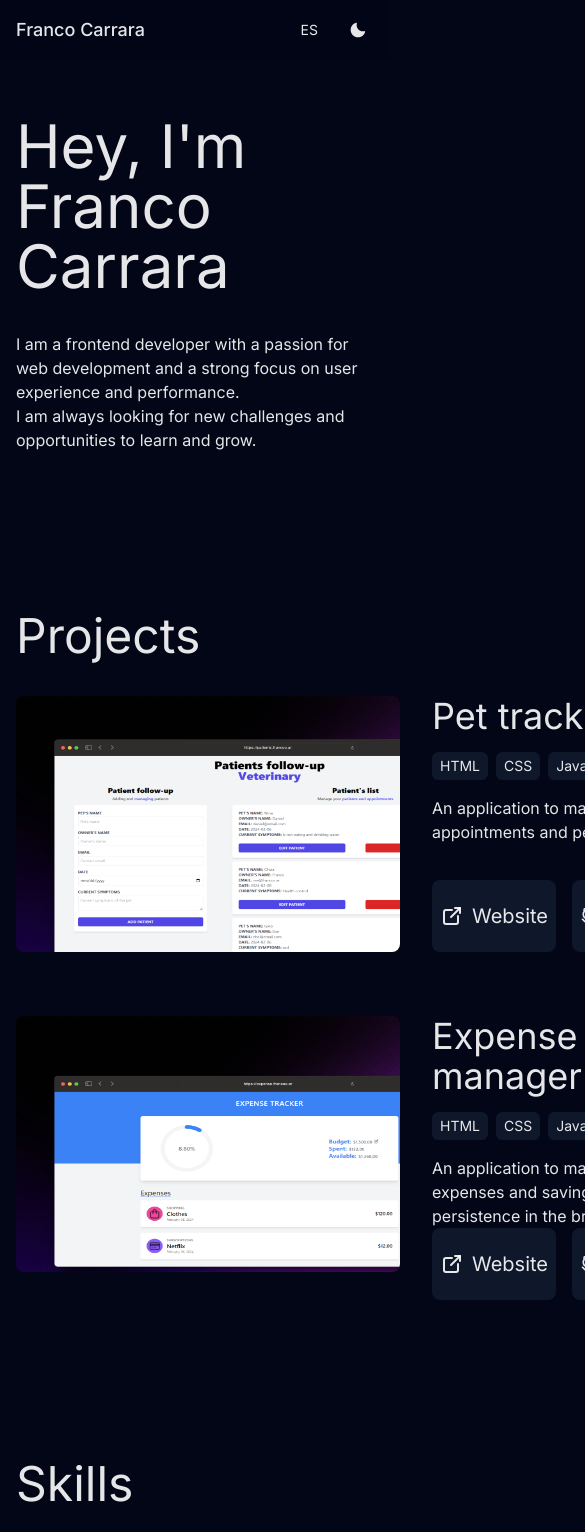
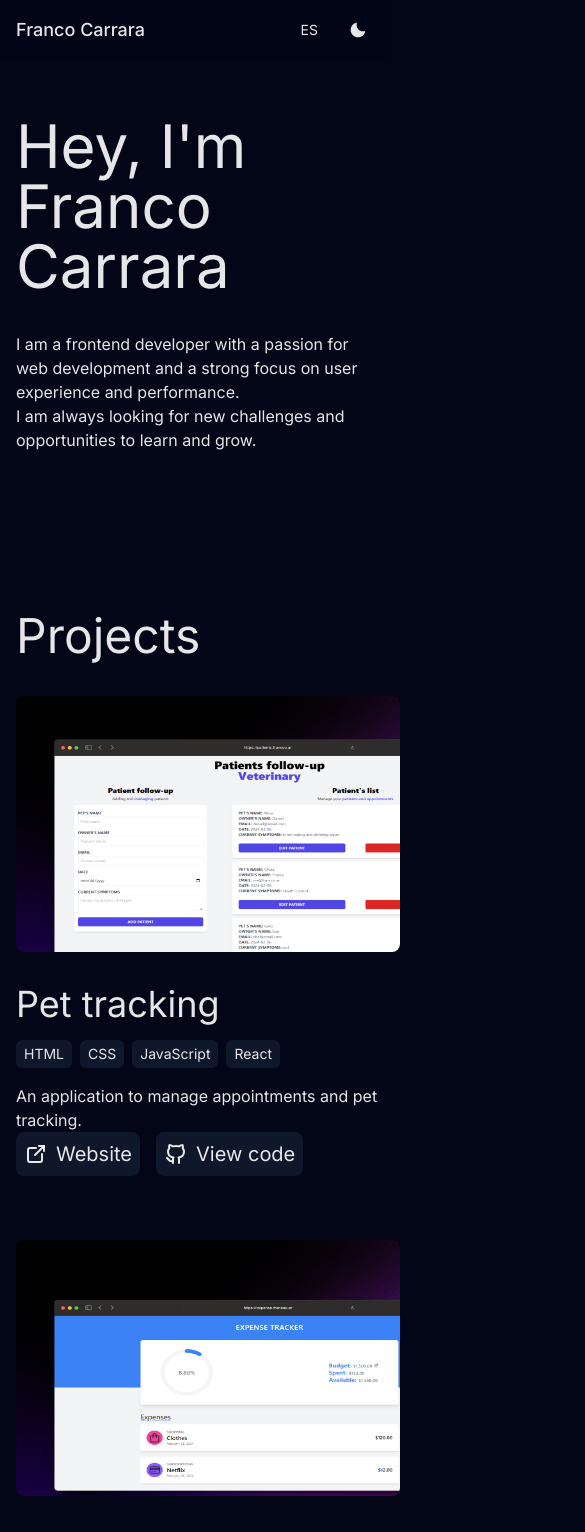
Before and after one commit to FrancocDev/francoc.ar, a Next.js app: page /en in a window 390 px wide. Shown: the top 1532 px of the page, 585 px wide, since content can reach past the window. Built offline with nearby package versions, Linux system fonts and the light colour scheme; no server answers; what @midudev/tailwind-animations would draw is missing.

Commit message:
Fix mobile responsive

```diff
--- a/app/[lang]/(home)/page.tsx
+++ b/app/[lang]/(home)/page.tsx
@@ -81,7 +81,7 @@ export default async function Home({
         <ul className="flex flex-col gap-16">
           {data.projects.slice(0, 2).map((project, i) => (
             <li key={i}>
-              <article className="flex flex-row gap-8 justify-between">
+              <article className="flex flex-col lg:flex-row gap-8 justify-between">
                 <Link href={project.url}>
                   <div className="relative w-96 h-64">
                     <Image
@@ -151,7 +151,7 @@ export default async function Home({
         <h2 className="text-5xl text-bold mb-9">
           {lang === "es" ? "Contacto" : "Contact"}
         </h2>
-        <article className="flex flex-row gap-8">
+        <article className="flex flex-col lg:flex-row gap-8">
           <Chat
             firstMessage={
               lang === "es"
@@ -160,7 +160,7 @@ export default async function Home({
             }
             language={lang as "es" | "en"}
           />
-          <section className="flex flex-col gap-6">
+          <section className="w-full flex flex-row flex-wrap lg:flex-col gap-6">
             {data.basics.profiles.map((profile, i) => {
               const IconComponent =
                 socialNetworks[
```
